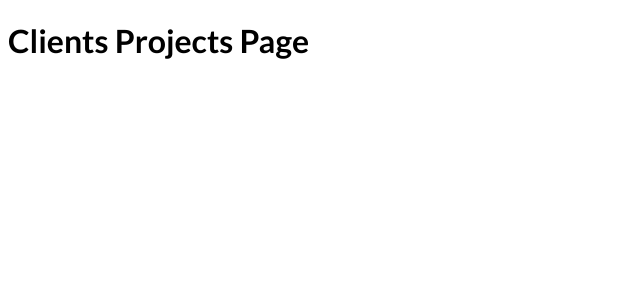
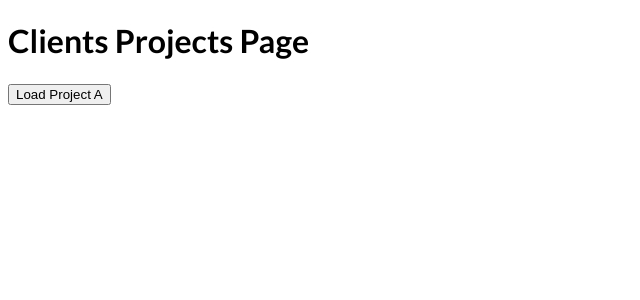
Before and after one commit to eXvimmer/next_js_practical_guide, a Next.js app in the folder 01_file_based_routing_course/: page /clients/1 in a window 1280 px wide. Shown: the top 300 px of the page, without its empty margins (0-640 px from the left). Built offline with nearby package versions, Linux system fonts and the light colour scheme.

Commit message:
01: navigate programmatically.

```diff
--- a/01_file_based_routing_course/pages/clients/[id]/index.tsx
+++ b/01_file_based_routing_course/pages/clients/[id]/index.tsx
@@ -5,9 +5,21 @@
 
   console.log(router.query);
 
+  function loadProjectHandler() {
+    // router.push(`/clients/client1/projectA`);
+    router.push({
+      pathname: "/clients/[id]/[clientprojectid]",
+      query: {
+        id: "client1",
+        clientprojectid: "projectA",
+      },
+    });
+  }
+
   return (
     <div>
       <h1>Clients Projects Page</h1>
+      <button onClick={loadProjectHandler}>Load Project A</button>
     </div>
   );
 }
```
